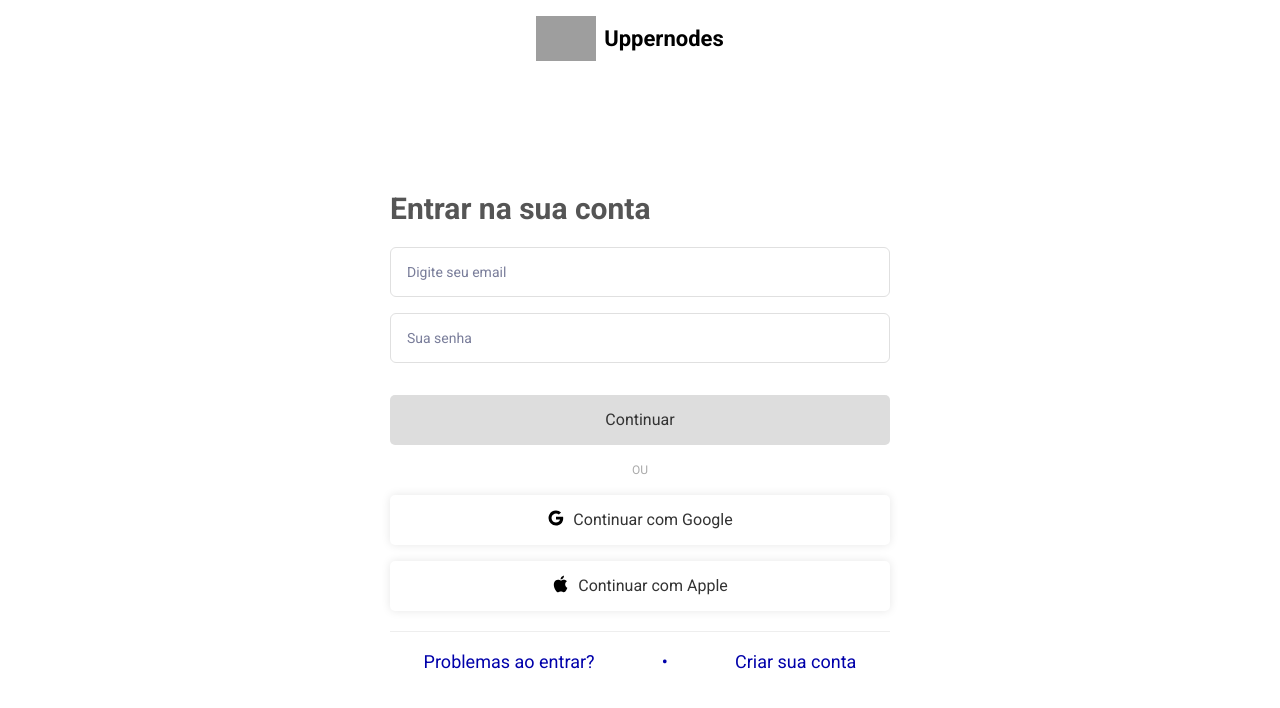
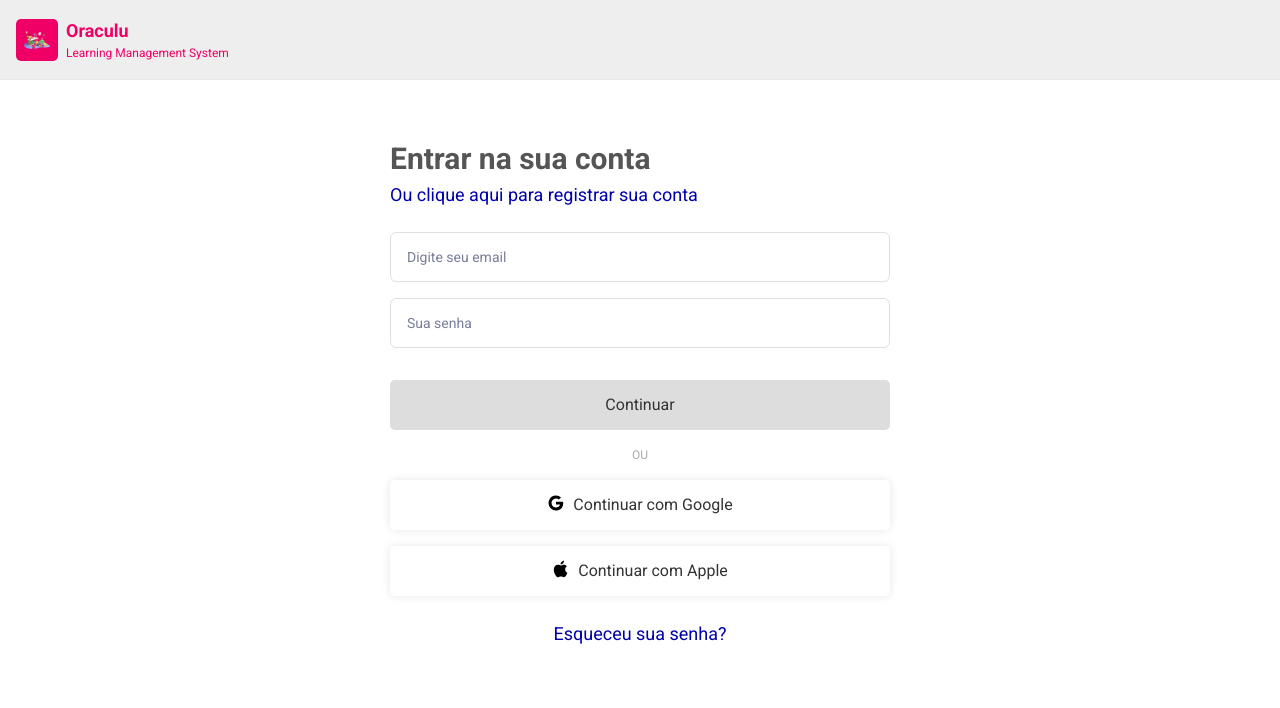
Before and after one commit to ricardotech/lms, a Next.js app: page /signin in a window 1280 px wide. Shown: the top 708 px of the page. Built offline with nearby package versions, Linux system fonts and the light colour scheme.

Commit message:
fix: /auth (styles)

```diff
--- a/src/components/Header/index.tsx
+++ b/src/components/Header/index.tsx
@@ -234,6 +234,7 @@
                   </Text>
                 </Flex>
                 <Flex
+                  onClick={signOut}
                   _hover={{
                     backgroundColor: "#fafafa",
                   }}
--- a/src/contexts/ContextProvider.tsx
+++ b/src/contexts/ContextProvider.tsx
@@ -278,14 +278,13 @@
   }
 
   function signOut() {
-    Router.push("/");
+    setLoading(true);
     destroyCookie(undefined, "nextauth.token");
     destroyCookie(undefined, "nextauth.refreshToken");
 
     setUser(null);
 
-    authChannel.postMessage("signOut");
-
+    Router.push("/");
     setLoading(false);
   }
 
--- a/src/pages/admin/index.tsx
+++ b/src/pages/admin/index.tsx
@@ -281,7 +281,7 @@
     return (
       <Flex w="100%" flexDir={size.width < 500 ? "column" : "row"}>
         <Report title="Novos assinantes" subtitle="eai" value={1} />
-        <Report title="Visitas no seu perfil" subtitle="vai" value={2} last />
+        <Report title="Visitas no seu perfil" subtitle="vai" value={1} last />
       </Flex>
     );
   }
@@ -322,7 +322,7 @@
             src={image.Location}
             style={{
               width: "100%",
-              height: size.width < 800 ? 200 : size.width < 1000 ? 300 : 400,
+              height: size.width < 800 ? 250 : size.width < 1000 ? 300 : 400,
             }}
           />
           <Flex p="4" flexDir="column" justify="space-between">
--- a/src/pages/index.tsx
+++ b/src/pages/index.tsx
@@ -456,7 +456,7 @@
 
       <Header none={true} />
 
-      <Flex flexDir="column" w="100vw" bg="#fff" px="6">
+      <Flex flexDir="column" w="100vw" px="6">
         <FirstContent />
         <SecondContent />
         <ThirdContent />
--- a/src/pages/signin.tsx
+++ b/src/pages/signin.tsx
@@ -30,6 +30,7 @@
   RiGoogleFill,
   RiLock2Line,
 } from "react-icons/ri";
+import Header from "../components/Header";
 import { Context } from "../contexts/ContextProvider";
 import { useWindowSize } from "../utils/useWindowSize";
 
@@ -89,46 +90,12 @@
           <Spinner size="xl" color="#42ba96" />
         </Flex>
       ) : (
-        <Flex
-          flexDir="column"
-          py="4"
-          justify="space-between"
-          align="center"
-          bg="#FFF"
-          h="100vh"
-          w="100vw"
-        >
-          <Flex align="center">
-            <Image
-              onClick={() => router.push("/")}
-              src="http://localhost:5556/images/inconformedia.png"
-              w="45"
-              h="45"
-              ml={-5}
-              mr="2"
-            />
-            <Flex flexDir="column">
-              <Link href="/">
+        <Flex flexDir="column" align="center" bg="#FFF" h="100vh" w="100vw">
+          <Header none/>
+          <Flex borderRadius="5" flexDir="column">
+            <Flex flexDir="column" my="2">
               <Text
-                  cursor="pointer"
-                  fontSize="22"
-                  fontWeight="bold"
-                  color="#000"
-                >
-                  Uppernodes
-                </Text>
-              </Link>
-            </Flex>
-          </Flex>
-          <Flex
-            borderRadius="5"
-            mt="4"
-            flexDir="column"
-            p={isWideVersion ? "6" : "6"}
-            justify="center"
-            align="center"
-          >
-            <Text
+                mt={size.width < 600 ? "2" : "12"}
                 color="#555"
                 w="100%"
                 textAlign="left"
@@ -137,7 +104,12 @@
               >
                 Entrar na sua conta
               </Text>
-
+              <Link href="/signup">
+                <Text color="#0000aa" cursor="pointer" fontSize="lg">
+                  Ou clique aqui para registrar sua conta
+                </Text>
+              </Link>
+            </Flex>
             <Input
               fontSize="sm"
               color="#333"
@@ -212,7 +184,7 @@
             >
               Continuar
             </Flex>
-            <Text mt="4" fontSize="xs" color="#aaa">
+            <Text mt="4" w="100%" textAlign="center" fontSize="xs" color="#aaa">
               OU
             </Text>
             <Flex
@@ -262,37 +234,14 @@
               <Text>Continuar com Apple</Text>
             </Flex>
 
-            <div
-              style={{
-                height: 1,
-                width: "100%",
-                backgroundColor: "#eee",
-                marginTop: 20,
-              }}
-            />
             <Flex justify="space-around" w="100%" align="center">
               <Link href="/forgot">
-                <Text cursor="pointer" color="#0000aa" fontSize="lg" mt="4">
-                  Problemas ao entrar?
-                </Text>
-              </Link>
-              <Text color="#0000aa" fontSize="lg" mt="4">
-                •
-              </Text>
-              <Link href="/signup">
-                <Text cursor="pointer" color="#0000aa" fontSize="lg" mt="4">
-                  Criar sua conta
+                <Text cursor="pointer" color="#0000aa" fontSize="lg" mt="6">
+                  Esqueceu sua senha?
                 </Text>
               </Link>
             </Flex>
           </Flex>
-          <Flex
-            borderTop="1px solid transparent"
-            w={size.width > 800 ? 500 : 350}
-            flexDir="column"
-            justify="center"
-            align="center"
-          ></Flex>
         </Flex>
       )}
     </Flex>
```
Also changed, not shown: src/pages/signup.tsx (+10 -32 lines). Lines whose indentation alone changed are shown as unchanged.
